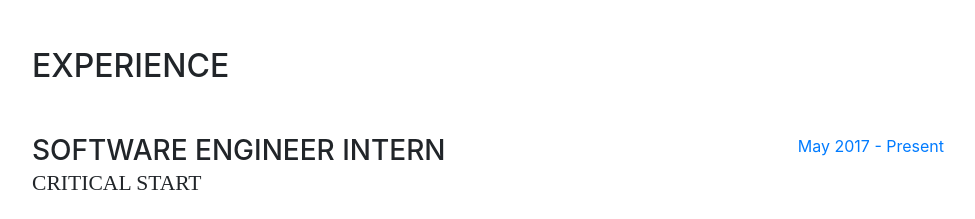
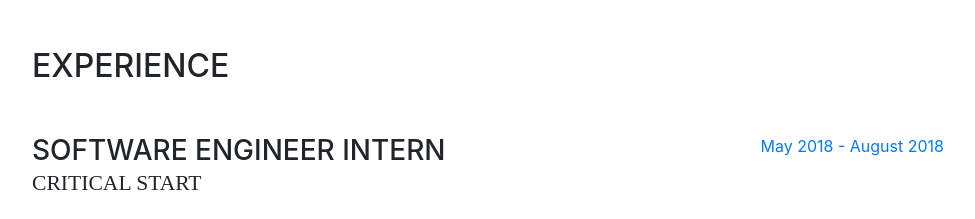
Before and after one commit to rithinsuryasainadh/rithinsuryasai.github.io, a website with bundled scripts: page index.html in a window 1280 px wide. Shown: the part 940-1159 px from the top of the page, without its empty margins (288-1263 px from the left). Built offline with nearby package versions, Linux system fonts and the light colour scheme; a web font is replaced by a local one.

Commit message:
Update index.html

```diff
--- a/index.html
+++ b/index.html
@@ -115,7 +115,7 @@
 			  Visit www.criticalstart.com for more information.</p>
             </div>
             <div class="resume-date text-md-right">
-              <span class="text-primary">May 2017 - Present</span>
+              <span class="text-primary">May 2018 - August 2018</span>
             </div>
           </div>
       </section>
```
